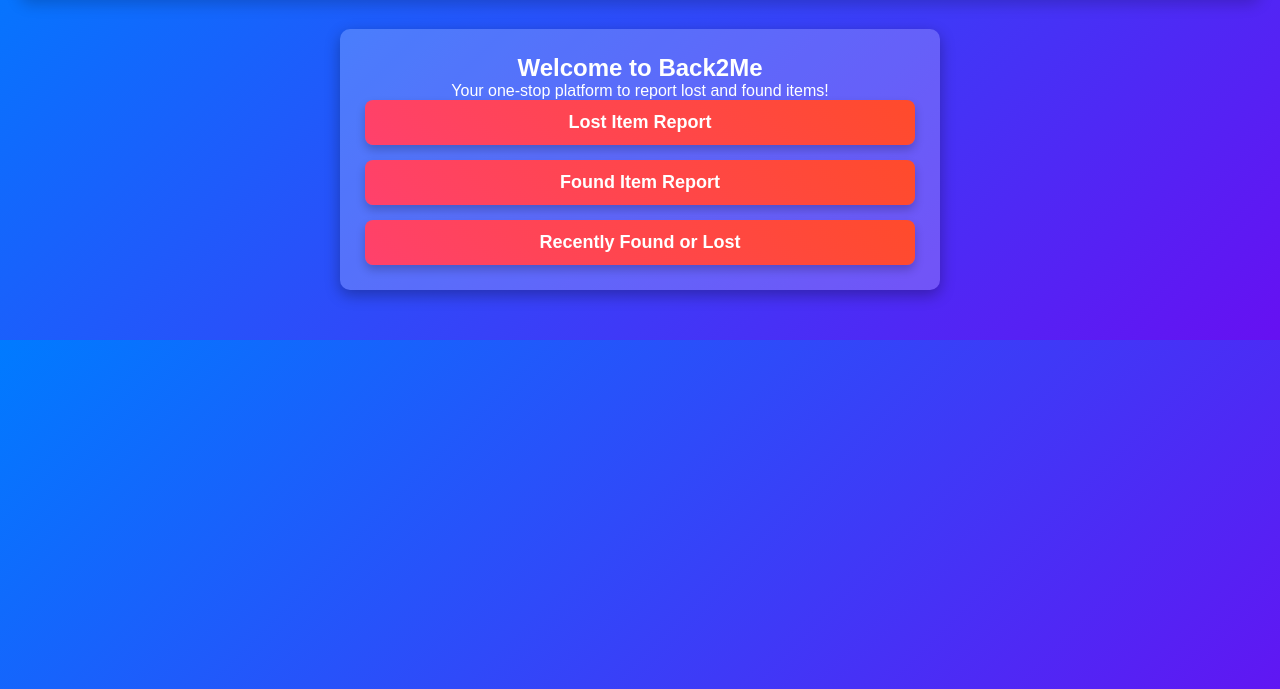
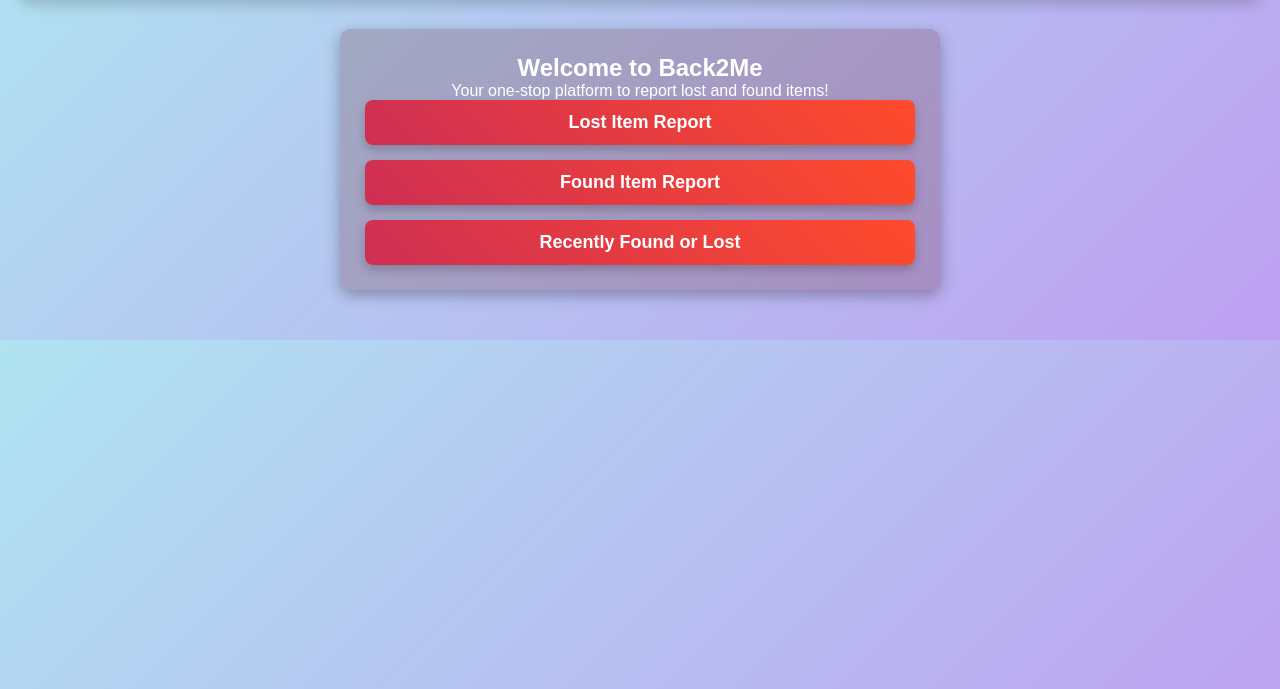
Before and after one commit to jatinjainn/Back2Me, a plain HTML site: page frontend/index.html in a window 1280 px wide. Shown: the part 111-800 px from the top of the page. Drawn offline with Linux system fonts and the light colour scheme.

Commit message:
Update styles.css

```diff
--- a/frontend/styles.css
+++ b/frontend/styles.css
@@ -8,7 +8,7 @@
 
 /* Body */
 body {
-    background: linear-gradient(135deg, #007bff, #6610f2);
+    background: linear-gradient(135deg, #afe4f1, #be9ff1);
     color: #fff;
     text-align: center;
     padding: 20px;
@@ -39,7 +39,7 @@ header {
 .container {
     max-width: 600px;
     margin: 30px auto;
-    background: rgba(255, 255, 255, 0.2);
+    background: rgba(91, 12, 12, 0.2);
     padding: 25px;
     border-radius: 10px;
     box-shadow: 0px 5px 15px rgba(0, 0, 0, 0.3);
@@ -55,7 +55,7 @@ header {
 .btn {
     display: block;
     padding: 12px;
-    background: linear-gradient(45deg, #ff416c, #ff4b2b);
+    background: linear-gradient(45deg, #ce2e54, #ff4b2b);
     color: white;
     text-decoration: none;
     border-radius: 8px;
```
